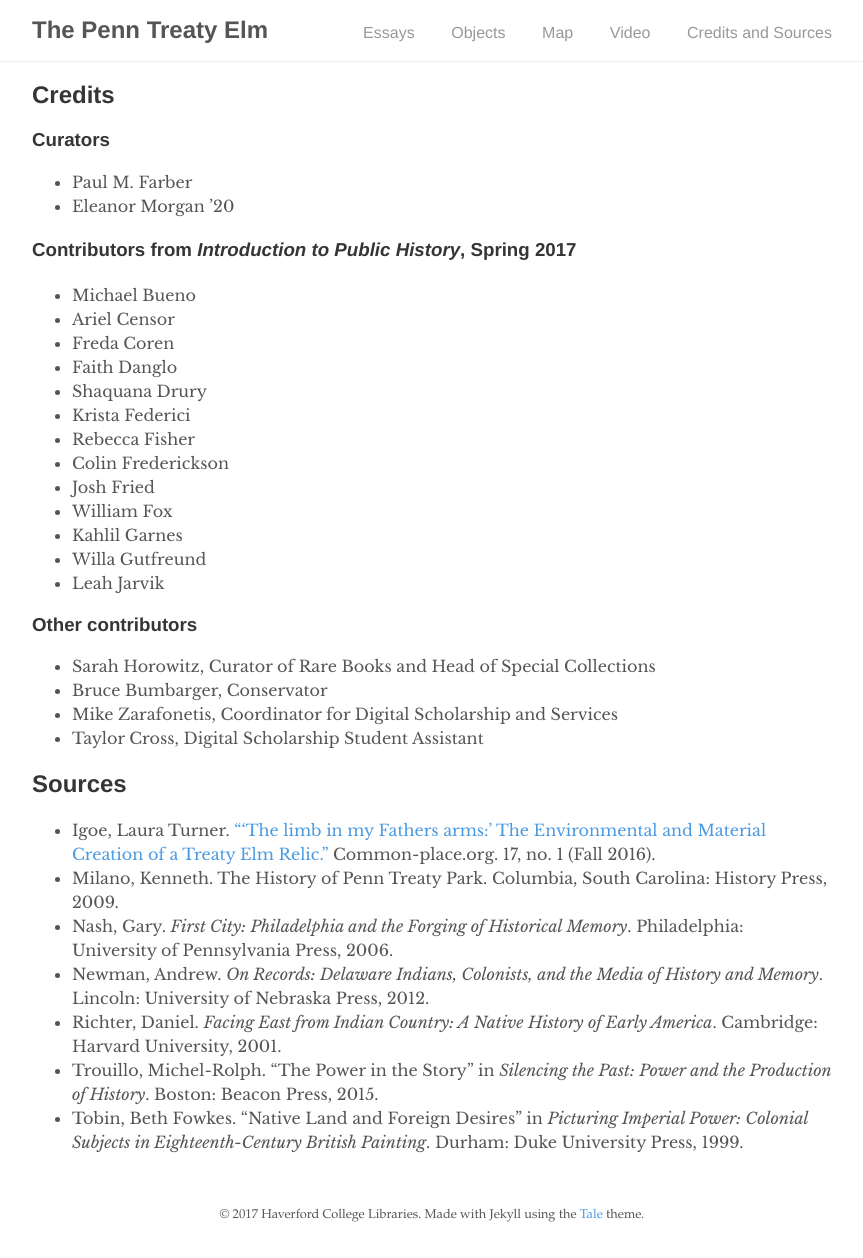
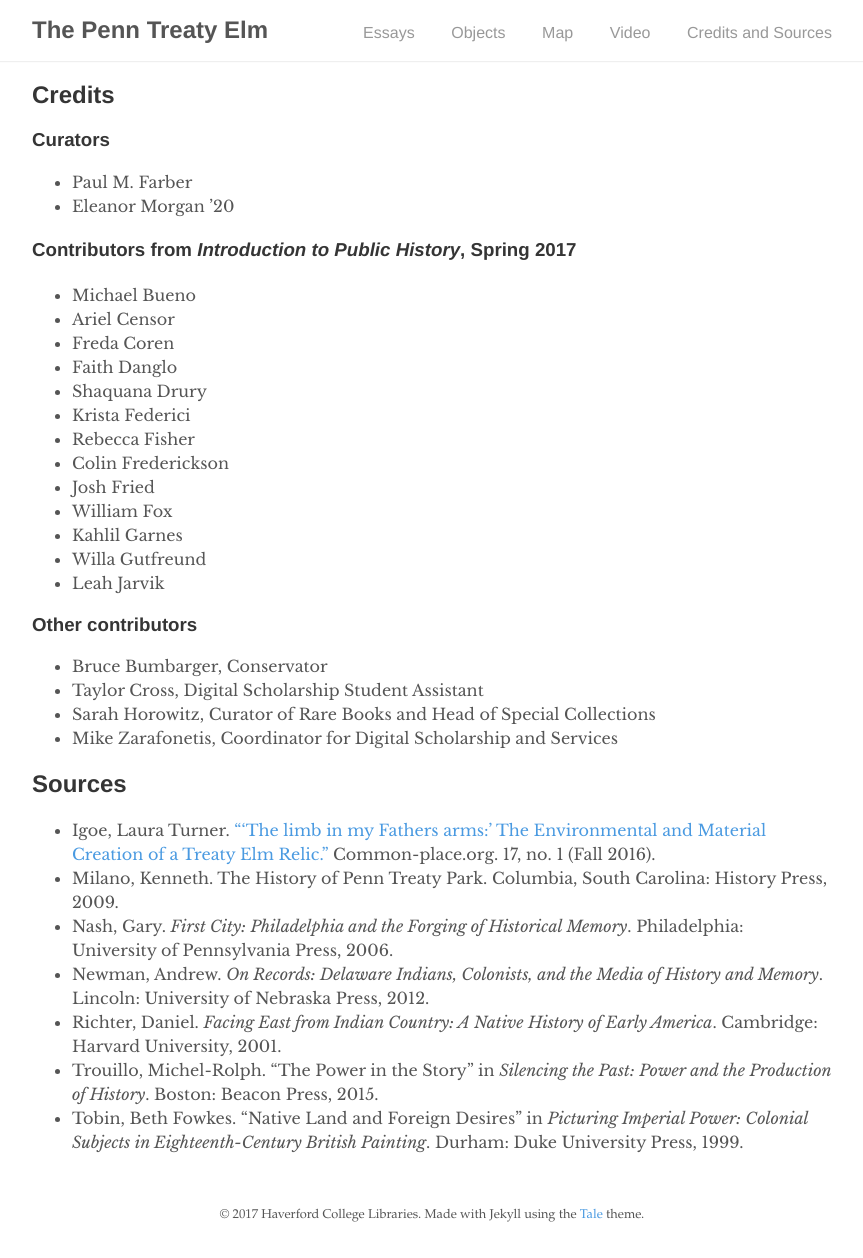
Before and after one commit to mzarafon/penn-treaty-elm, a Jekyll site: the page built from credits-and-sources.md, in a window 1280 px wide. Shown: the whole page, without its empty margins (208-1071 px from the left). Built offline with Jekyll 4.4.1, drawn with Linux system fonts in a browser that asks for light colours; our own code applies the rules of GitHub Pages for plain Markdown files.

```diff
--- a/credits-and-sources.md
+++ b/credits-and-sources.md
@@ -20,10 +20,10 @@
 - Leah Jarvik
 
 ### Other contributors
+- Bruce Bumbarger, Conservator
+- Taylor Cross, Digital Scholarship Student Assistant
 - Sarah Horowitz, Curator of Rare Books and Head of Special Collections
-- Bruce Bumbarger, Conservator
 - Mike Zarafonetis, Coordinator for Digital Scholarship and Services
-- Taylor Cross, Digital Scholarship Student Assistant
 
 ## Sources
 - Igoe, Laura Turner. ["'The limb in my Fathers arms:' The Environmental and Material Creation of a Treaty Elm Relic."](http://common-place.org/book/the-limb-in-my-fathers-arms-the-environmental-and-material-creation-of-a-treaty-elm-relic/) Common-place.org. 17, no. 1 (Fall 2016).
```
